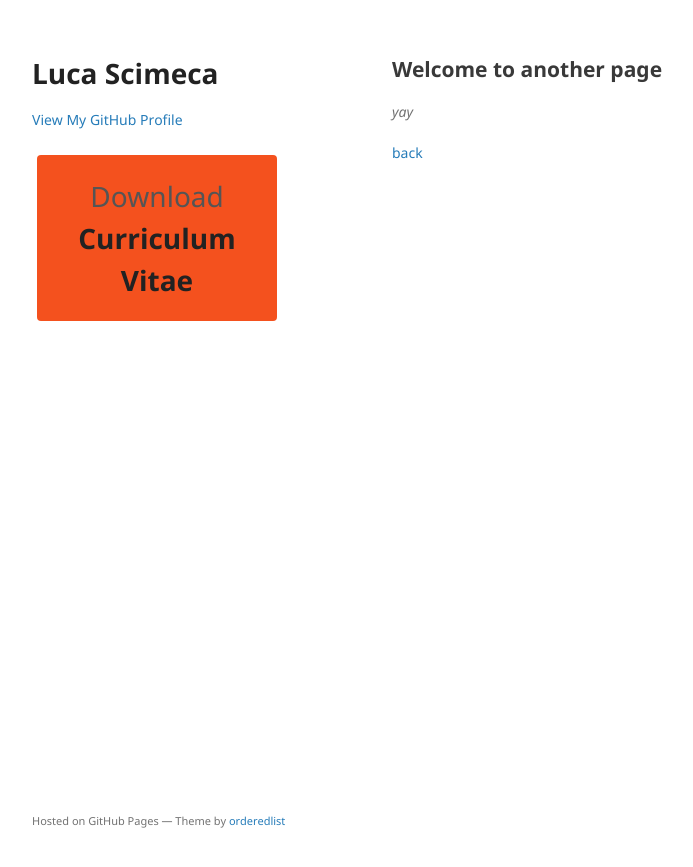
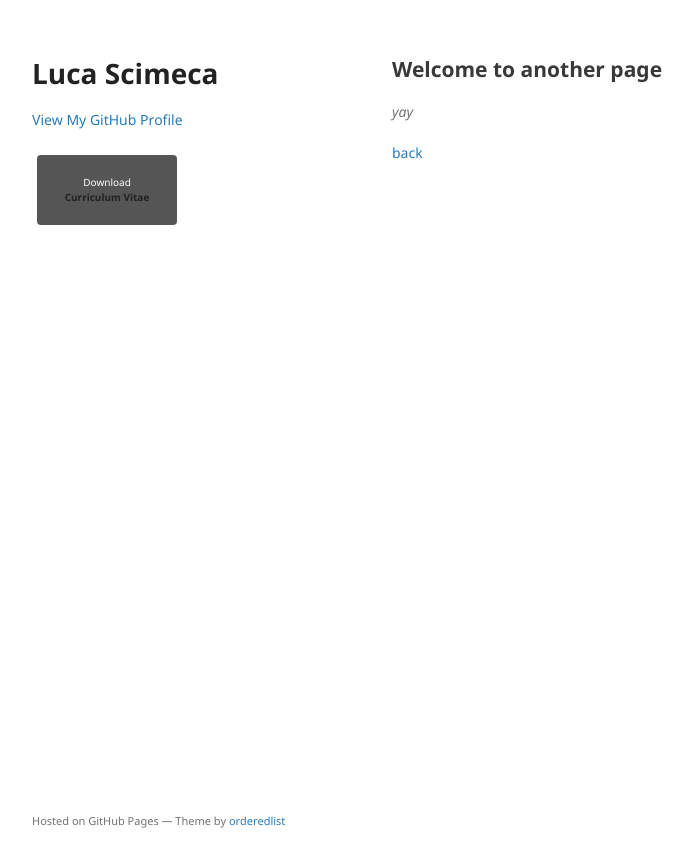
Before and after one commit to lucascimeca/lucascimeca.github.io, a Jekyll site: the page built from another-page.md, in a window 1280 px wide. Shown: the top 867 px of the page, without its empty margins (178-871 px from the left). Built offline with Jekyll 4.4.1, drawn with Linux system fonts in a browser that asks for light colours; the repository's description, which GitHub fills in, is left out; our own code applies the rules of GitHub Pages for plain Markdown files.

Commit message:
Update default.html

```diff
--- a/_layouts/default.html
+++ b/_layouts/default.html
@@ -6,13 +6,13 @@
     .button {
       display: inline-block;
       border-radius: 4px;
-      background-color: #f4511e;
+      background-color: #555555;
       border: none;
-      color: #555555;
+      color: white;
       text-align: center;
-      font-size: 28px;
+      font-size: 10px;
       padding: 20px;
-      width: 200px;
+      width: 100px;
       transition: all 0.5s;
       cursor: pointer;
       margin: 5px;
@@ -42,6 +42,15 @@
       opacity: 1;
       right: 0;
     }
+
+
+    .button-hover {
+        background-color: white;
+        color: black;
+        border: 2px solid #e7e7e7;
+    }
+
+    .button-hover:hover {background-color: #e7e7e7;}
 
 
   </style>
```
